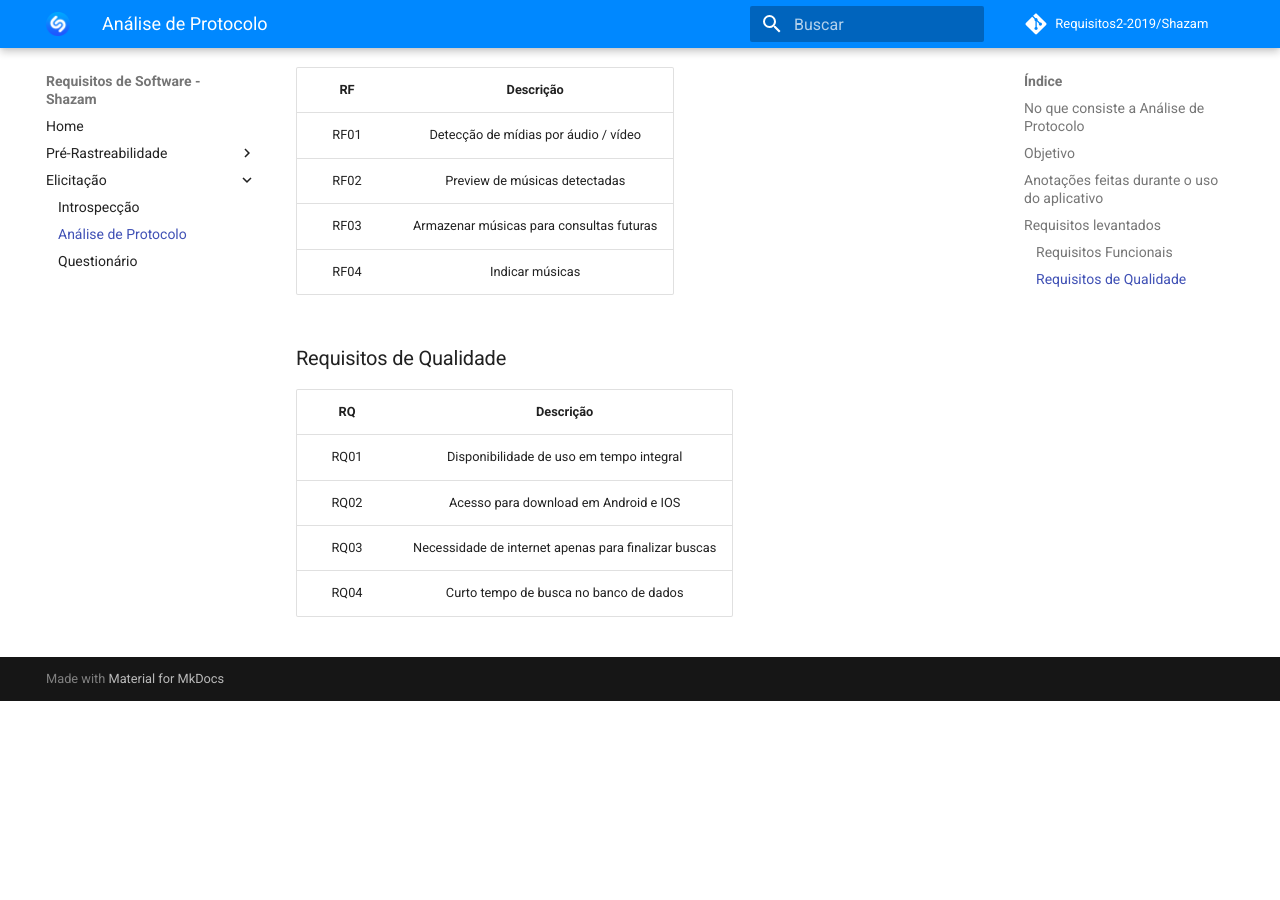
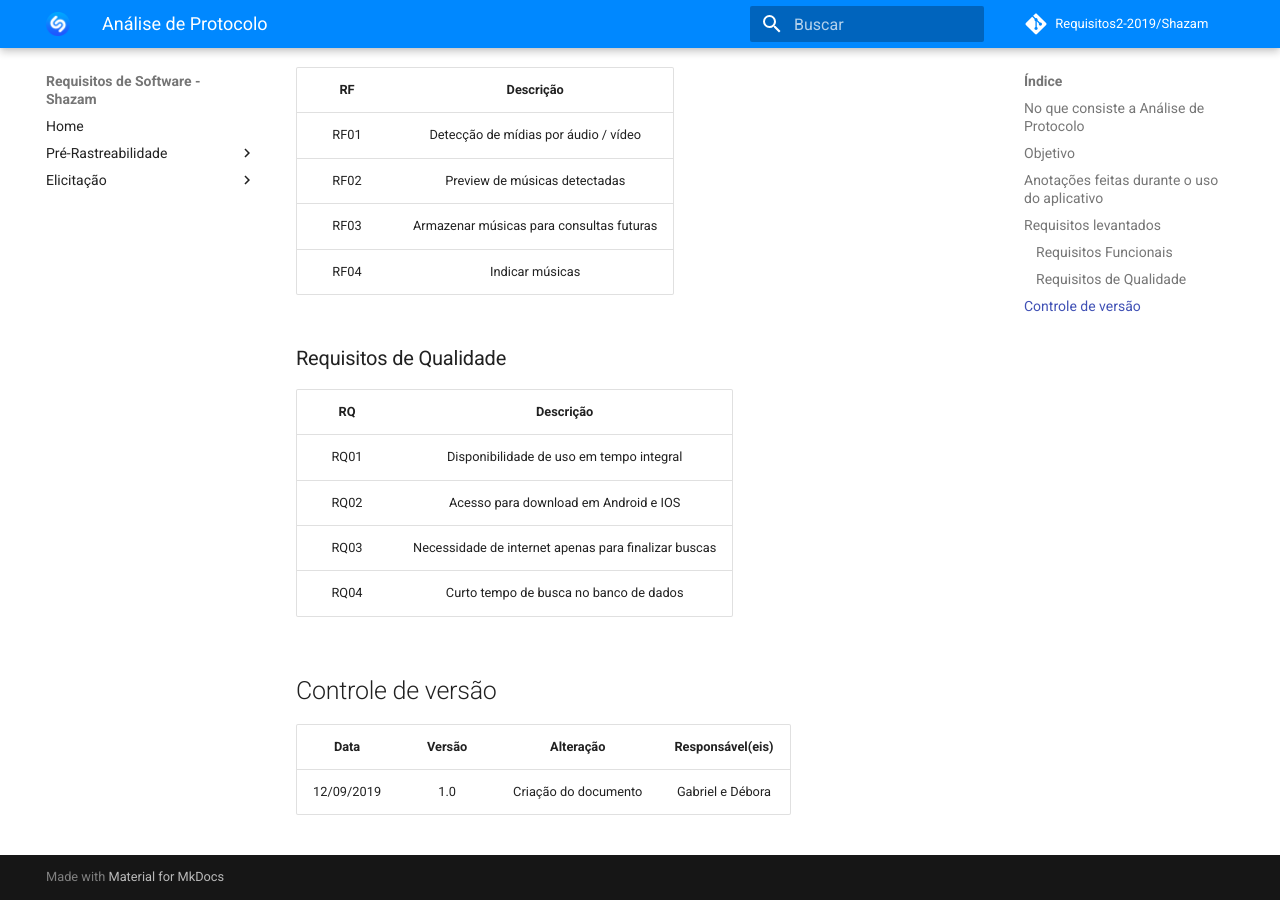
Before and after one commit to Wictorgirardi/2019.2-Shazam, an MkDocs documentation site: the page built from docs/ elicitacao/analise_protocolo.md, in a window 1280 px wide and 900 px high, scrolled down 1254 px. Built offline with MkDocs 1.6.1 and Material for MkDocs 9.7.7, drawn with Linux system fonts in a browser that asks for light colours; comment, search, counter and statistics services are not loaded; before the commit the page ends 1955 px from its top, so only the background shows below that.

Commit message:
Update and rename docs/elicitacao/analise_protocolo.md to  docs/ elicitacao/analise_protocolo.md

```diff
--- a/docs/elicitacao/analise_protocolo.md
+++ b/docs/ elicitacao/analise_protocolo.md
@@ -56,3 +56,10 @@
 |RQ02 |Acesso para download em Android e IOS|
 |RQ03 |Necessidade de internet apenas para finalizar buscas|
 |RQ04 |Curto tempo de busca no banco de dados|
+
+
+## Controle de versão
+
+|Data|Versão|Alteração|Responsável(eis)|
+|:--:|:----:|:-------:|:---:|
+| 12/09/2019 | 1.0 | Criação do documento | Gabriel e Débora |
```
